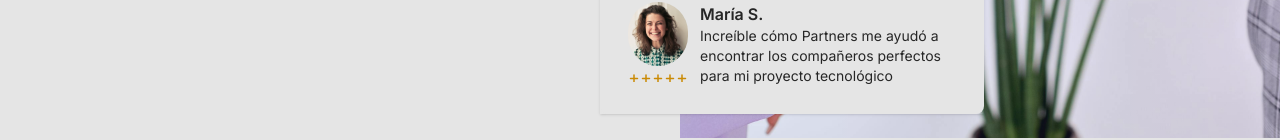
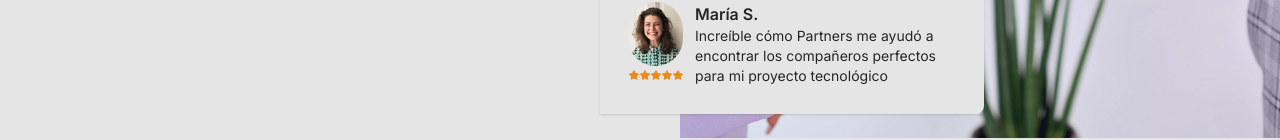
Before and after one commit to and27/partners, a Next.js app: page / in a window 1280 px wide. Shown: the part 702-842 px from the top of the page. Built offline with nearby package versions, Linux system fonts and the light colour scheme.

Commit message:
replace star svg for testimonials

```diff
--- /dev/null
+++ b/src/app/Components/Star.tsx
@@ -0,0 +1,21 @@
+export const Star = (props: React.SVGProps<SVGSVGElement>) => (
+  <svg
+    height="10px"
+    width="10px"
+    version="1.1"
+    id="Capa_1"
+    xmlns="http://www.w3.org/2000/svg"
+    viewBox="0 0 47.94 47.94"
+    {...props}
+  >
+    <path
+      style={{ fill: "#ED8A19" }}
+      d="M26.285,2.486l5.407,10.956c0.376,0.762,1.103,1.29,1.944,1.412l12.091,1.757
+  c2.118,0.308,2.963,2.91,1.431,4.403l-8.749,8.528c-0.608,0.593-0.886,1.448-0.742,2.285l2.065,12.042
+  c0.362,2.109-1.852,3.717-3.746,2.722l-10.814-5.685c-0.752-0.395-1.651-0.395-2.403,0l-10.814,5.685
+  c-1.894,0.996-4.108-0.613-3.746-2.722l2.065-12.042c0.144-0.837-0.134-1.692-0.742-2.285l-8.749-8.528
+  c-1.532-1.494-0.687-4.096,1.431-4.403l12.091-1.757c0.841-0.122,1.568-0.65,1.944-1.412l5.407-10.956
+  C22.602,0.567,25.338,0.567,26.285,2.486z"
+    />
+  </svg>
+);
--- a/src/app/Components/TestimonialCard.tsx
+++ b/src/app/Components/TestimonialCard.tsx
@@ -1,4 +1,5 @@
 import Image from "next/image";
+import { Star } from "./Star";
 
 interface TestimonialCardProps {
   testimonial: {
@@ -23,21 +24,7 @@
           {Array(5)
             .fill(0)
             .map((_, i) => (
-              <svg
-                xmlns="http://www.w3.org/2000/svg"
-                className="h-3 w-3 text-yellow-600"
-                fill="none"
-                viewBox="0 0 24 24"
-                stroke="currentColor"
-                key={i}
-              >
-                <path
-                  strokeLinecap="round"
-                  strokeLinejoin="round"
-                  strokeWidth={3}
-                  d="M12 10v7m0 0v7m0-7h7m-7 0H5"
-                />
-              </svg>
+              <Star className="ml-[1px]" />
             ))}
         </div>
       </div>
```
Also changed, not shown: public/entrepreneur-face.jpg.
